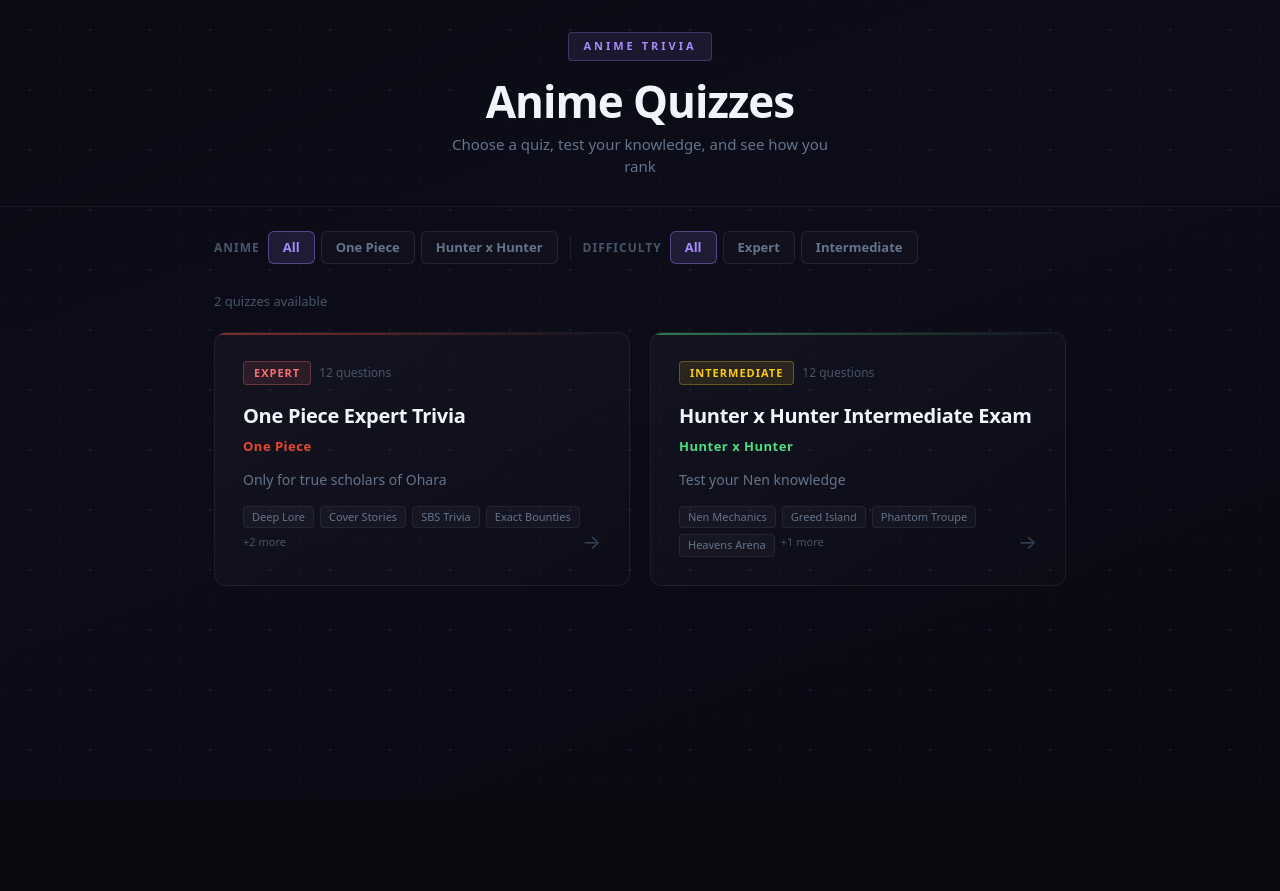
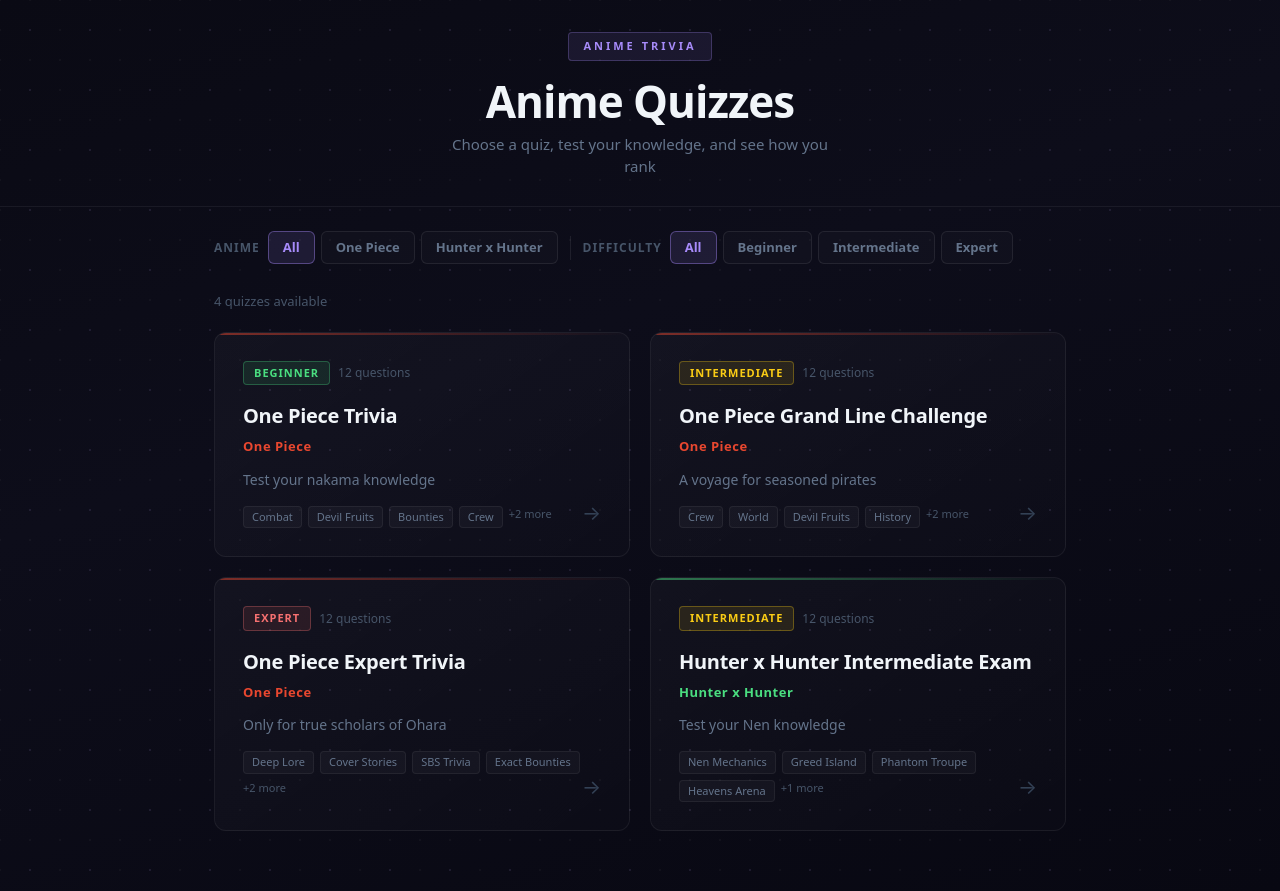
Before and after one commit to neill-k/anime-quizzes, a Next.js app: page / in a window 1280 px wide. Before the commit the page ends 800 px from the top, so only its background shows below. Built offline with nearby package versions, Linux system fonts and the light colour scheme.

Commit message:
Add One Piece beginner and intermediate quiz difficulties

```diff
--- a/data/quizzes.ts
+++ b/data/quizzes.ts
@@ -40,6 +40,92 @@
 }
 
 export const quizzes: Quiz[] = [
+  {
+    slug: "beginner-one-piece",
+    anime: "One Piece",
+    title: "One Piece Trivia",
+    difficulty: "beginner",
+    description: "Test your nakama knowledge",
+    questionCount: 12,
+    categories: ["Combat", "Devil Fruits", "Bounties", "Crew", "Lore", "Navigation"],
+    badgeLabel: "Grand Line Edition",
+    startButtonText: "Set Sail",
+    questions: [
+      { q: "What is the name of Luffy's signature technique that stretches his arm for a powerful punch?", options: ["Gum-Gum Bazooka", "Gum-Gum Gatling", "Gum-Gum Pistol", "Gum-Gum Rocket"], answer: 2, category: "Combat" },
+      { q: "Which Devil Fruit did Trafalgar Law eat, granting him the ability to create a 'Room' and manipulate everything within it?", options: ["Mera Mera no Mi", "Ope Ope no Mi", "Sube Sube no Mi", "Gura Gura no Mi"], answer: 1, category: "Devil Fruits" },
+      { q: "What is the bounty on Monkey D. Luffy after the events of Dressrosa?", options: ["400,000,000 Berries", "500,000,000 Berries", "300,000,000 Berries", "600,000,000 Berries"], answer: 1, category: "Bounties" },
+      { q: "Who is known as the 'Pirate Hunter' and is one of the first members to join the Straw Hat crew?", options: ["Sanji", "Roronoa Zoro", "Franky", "Usopp"], answer: 1, category: "Crew" },
+      { q: "What island is the final destination believed to contain the One Piece treasure?", options: ["Marineford", "Raftel", "Laugh Tale", "Skypiea"], answer: 2, category: "Lore" },
+      { q: "Which of the Four Emperors is known as 'Whitebeard' and was considered the 'Strongest Man in the World'?", options: ["Kaido", "Big Mom", "Shanks", "Edward Newgate"], answer: 3, category: "Emperors" },
+      { q: "What color is Zoro's bandana that he ties around his head before a serious fight?", options: ["Red", "White", "Black", "Blue"], answer: 2, category: "Crew" },
+      { q: "What is the name of Nami's weapon/tool that she uses to manipulate weather in battle?", options: ["Thunder Bolt", "Clima-Tact", "Weather Rod", "Storm Staff"], answer: 1, category: "Crew" },
+      { q: "Which organization does Nico Robin originally belong to before joining the Straw Hats?", options: ["CP9", "Revolutionary Army", "Baroque Works", "Warlords of the Sea"], answer: 2, category: "Lore" },
+      { q: "What is the name of the ancient weapon that Shirahoshi is revealed to be?", options: ["Pluton", "Uranus", "Poseidon", "Neptune"], answer: 2, category: "Lore" },
+      { q: "Which sea did the Straw Hats start their journey in before entering the Grand Line?", options: ["North Blue", "South Blue", "West Blue", "East Blue"], answer: 3, category: "Navigation" },
+      { q: "What is Sanji's home country, ruled by his family the Vinsmokes?", options: ["Germa Kingdom", "Dressrosa", "Alabasta", "Wano Country"], answer: 0, category: "Crew" },
+    ],
+    ranks: [
+      { title: "Pirate King", desc: "You sail where no one else dares.", minPct: 90, color: "#FFD700" },
+      { title: "Yonko Crew", desc: "A fearsome sailor worthy of legend.", minPct: 70, color: "#E8472F" },
+      { title: "Supernova", desc: "A rising star on the Grand Line.", minPct: 50, color: "#5B8DD9" },
+      { title: "Rookie Pirate", desc: "Your journey has barely begun.", minPct: 30, color: "#8B9AB8" },
+      { title: "East Blue Landlubber", desc: "The sea has many lessons for you.", minPct: 0, color: "#708090" },
+    ],
+    theme: {
+      bg: "linear-gradient(160deg, #0a1628 0%, #0e2240 40%, #071525 100%)",
+      cardBg: "linear-gradient(145deg, #12233d, #0d1e36)",
+      accent: "#C8A03C",
+      accentSecondary: "#E8C96A",
+      accentDim: "rgba(200,160,60,0.1)",
+      borderColor: "rgba(200,160,60,0.25)",
+      textPrimary: "#F5E6B8",
+      textSecondary: "#5B7AA3",
+      font: "'Georgia', serif",
+    },
+  },
+  {
+    slug: "intermediate-one-piece",
+    anime: "One Piece",
+    title: "One Piece Grand Line Challenge",
+    difficulty: "intermediate",
+    description: "A voyage for seasoned pirates",
+    questionCount: 12,
+    categories: ["Crew", "World", "Devil Fruits", "History", "Haki", "Allies"],
+    badgeLabel: "Paradise Route",
+    startButtonText: "Chart Course",
+    questions: [
+      { q: "Who entrusted Luffy with the Straw Hat that once belonged to Gol D. Roger?", options: ["Silvers Rayleigh", "Shanks", "Monkey D. Dragon", "Edward Newgate"], answer: 1, category: "History" },
+      { q: "What is the name of the sea train that connected Water 7 to Enies Lobby?", options: ["Ocean Rocket", "Puffing Tom", "Aqua Liner", "Wave Rider"], answer: 1, category: "World" },
+      { q: "Which CP9 agent uses the Cat-Cat Fruit, Model: Leopard?", options: ["Kaku", "Blueno", "Rob Lucci", "Jabra"], answer: 2, category: "Devil Fruits" },
+      { q: "Who is Usopp's father and a sniper of the Red Hair Pirates?", options: ["Benn Beckman", "Lucky Roux", "Yasopp", "Rockstar"], answer: 2, category: "Crew" },
+      { q: "Which Warlord of the Sea was the first to be defeated by Luffy?", options: ["Donquixote Doflamingo", "Crocodile", "Gecko Moria", "Bartholomew Kuma"], answer: 1, category: "History" },
+      { q: "What Devil Fruit did Tony Tony Chopper eat?", options: ["Hito Hito no Mi", "Neko Neko no Mi", "Inu Inu no Mi", "Mushi Mushi no Mi"], answer: 0, category: "Devil Fruits" },
+      { q: "Who trained Luffy in Haki during the two-year timeskip?", options: ["Shanks", "Dracule Mihawk", "Silvers Rayleigh", "Monkey D. Garp"], answer: 2, category: "Haki" },
+      { q: "What is Franky's birth name before he became known by his current alias?", options: ["Cutty Flam", "Iceburg", "Tom Junior", "Franklin"], answer: 0, category: "Crew" },
+      { q: "At Sabaody, what is used to coat ships so they can travel underwater to Fish-Man Island?", options: ["Seastone plating", "Mangrove resin coating", "Dials", "Kairoseki bubbles"], answer: 1, category: "World" },
+      { q: "What epithet is Nico Robin known by?", options: ["Black Leg", "Cat Burglar", "Devil Child", "Soul King"], answer: 2, category: "Crew" },
+      { q: "Which Mink ruler joined the Nine Red Scabbards and traveled with Oden to Laugh Tale?", options: ["Nekomamushi", "Pedro", "Carrot", "Wanda"], answer: 0, category: "Allies" },
+      { q: "What is the name of the giant elephant that carries Zou on its back?", options: ["Surume", "Laboon", "Zunesha", "MooMoo"], answer: 2, category: "World" },
+    ],
+    ranks: [
+      { title: "Right-Hand of the Captain", desc: "Reliable, fearless, and ready for the New World.", minPct: 90, color: "#FFD700" },
+      { title: "Grand Line Veteran", desc: "You can handle rough seas and rougher opponents.", minPct: 75, color: "#E8472F" },
+      { title: "Skilled Navigator", desc: "Your route is solid, but storms remain.", minPct: 50, color: "#D48B5B" },
+      { title: "Paradise Rookie", desc: "You made it past Reverse Mountain, barely.", minPct: 30, color: "#B88B8B" },
+      { title: "Cabin Boy", desc: "Time to study your logbook and set sail again.", minPct: 0, color: "#708090" },
+    ],
+    theme: {
+      bg: "linear-gradient(160deg, #10243d 0%, #0a1830 40%, #060e1e 100%)",
+      cardBg: "linear-gradient(145deg, #122944, #0b1a31)",
+      accent: "#5B8DD9",
+      accentSecondary: "#C8A03C",
+      accentDim: "rgba(91,141,217,0.12)",
+      borderColor: "rgba(200,160,60,0.3)",
+      textPrimary: "#E6EEF8",
+      textSecondary: "#93A8C3",
+      font: "'Georgia', serif",
+    },
+  },
   {
     slug: "expert-one-piece",
     anime: "One Piece",
```
